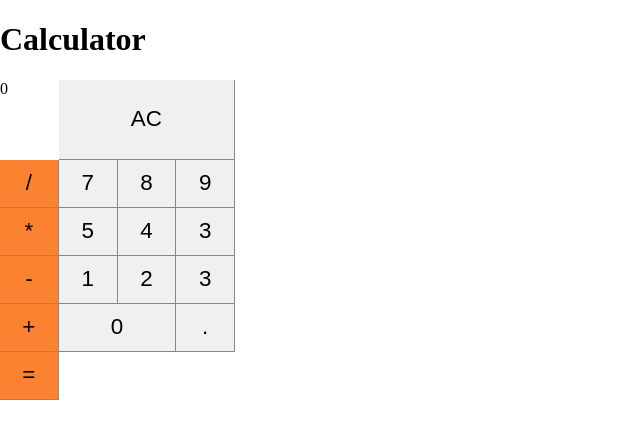
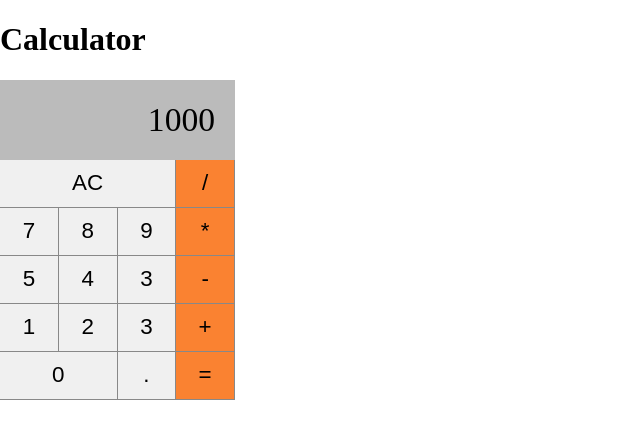
Before and after one commit to juniorfernandesdev/calculator-vuejs, a Vue app: page / in a window 1280 px wide. Shown: the top 438 px of the page, without its empty margins (0-640 px from the left). Built offline with nearby package versions, Linux system fonts and the light colour scheme.

Commit message:
Criando o component Display

```diff
--- a/src/components/Display.vue
+++ b/src/components/Display.vue
@@ -1,13 +1,25 @@
 <template>
-  <div class="display">0</div>
+  <div class="display">
+    {{ value }}
+  </div>
 </template>
 
 <script>
 export default {
-
+  props: ['value']
 }
 </script>
 
 <style>
+  .display {
+    grid-column: span 4;
+    background-color: #0004;
 
+    display: flex;
+    justify-content: flex-end;
+    align-items: center;
+    padding: 20px;
+    font-size: 2.1em;
+    overflow: hidden;
+  }
 </style>
```
